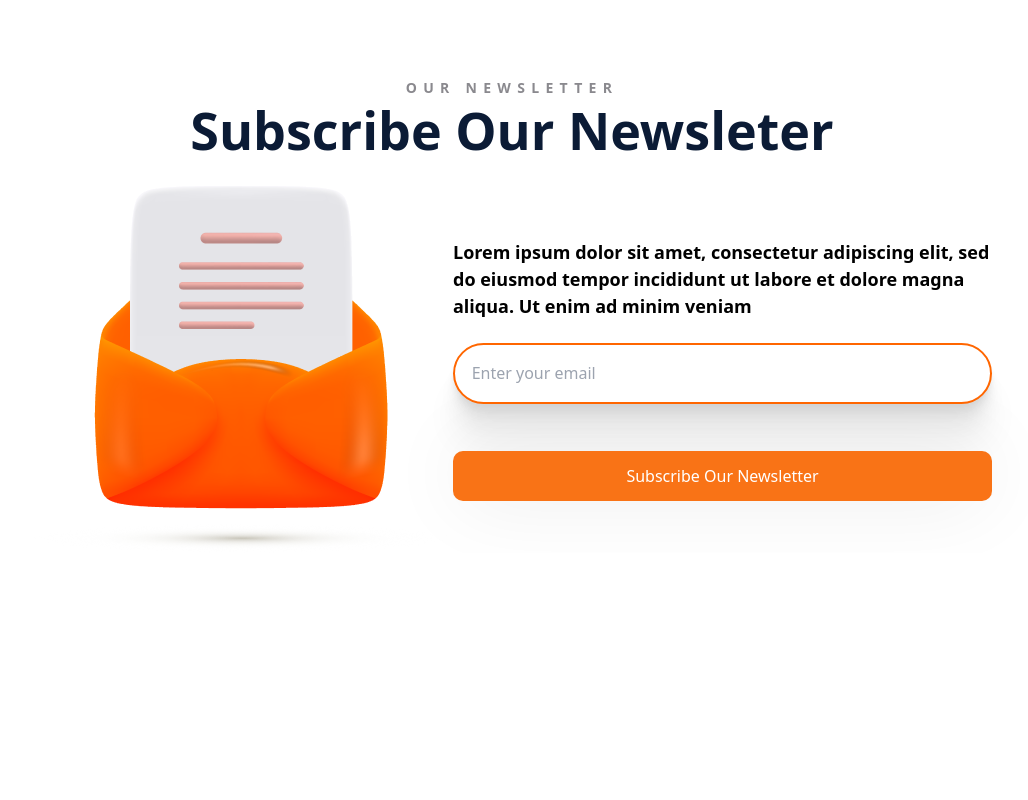
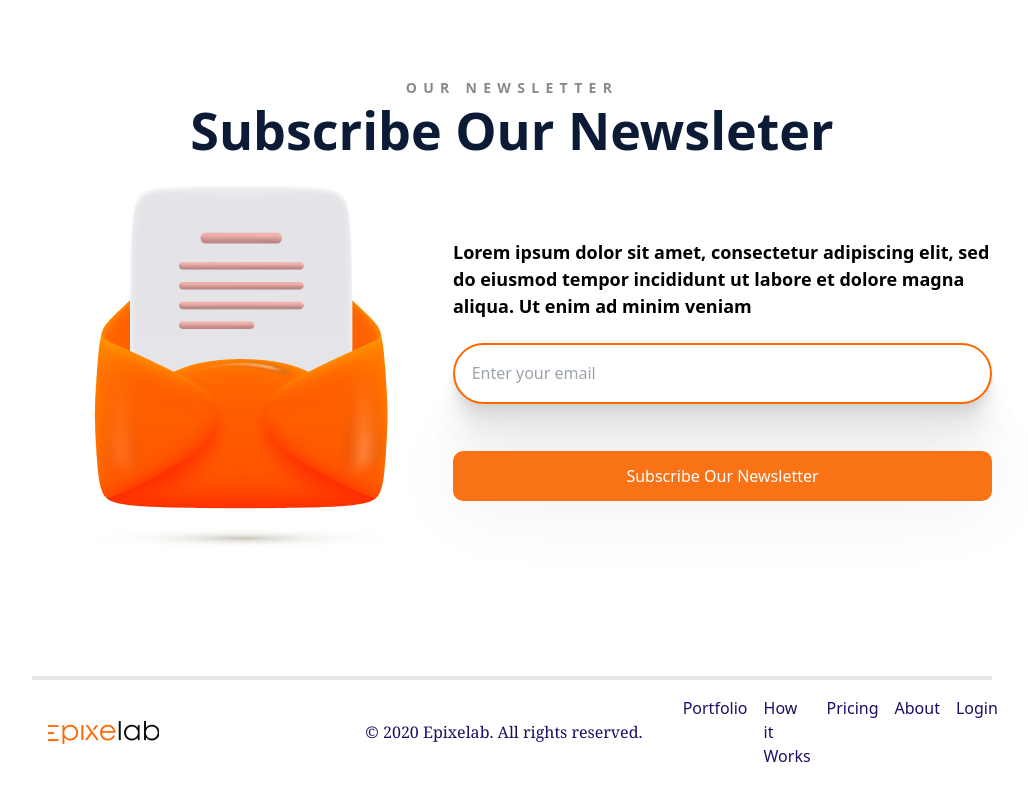
Before and after one commit to nethmina1028/Startup-Agency, a Next.js app in the folder my-app/: page / in a window 1280 px wide. Shown: the part 2410-3210 px from the top of the page, without its empty margins (128-1156 px from the left). Before the commit the page ends 2963 px from the top, so only its background shows below. Built offline with nearby package versions, Linux system fonts and the light colour scheme; a web font is replaced by a local one.

Commit message:
Footer done and finalized

```diff
--- /dev/null
+++ b/my-app/src/app/components/Footer.tsx
@@ -0,0 +1,27 @@
+import React from 'react'
+
+function Footer() {
+  return (
+    <div className='grid grid-col md:grid-cols-3 justify-between items-center gap-6 mb-4 p-4 border-t-4'>
+        <div>
+        <img src="/images/footer_logo.png" alt="footer logo" />
+        </div>
+
+        <div className="text-lightBlue text-[1rem] font-serif">
+          © 2020 Epixelab. All rights reserved.
+        </div>
+
+        <div className="flex gap-4">
+          <p className="text-lightBlue text-[1rem]">Portfolio</p>
+          <p className="text-lightBlue text-[1rem]">How it Works</p>
+          <p className="text-lightBlue text-[1rem]">Pricing</p>
+          <p className="text-lightBlue text-[1rem]">About</p>
+          <p className="text-lightBlue text-[1rem]">Login</p>
+        </div>
+
+
+    </div>
+  )
+}
+
+export default Footer
--- a/my-app/src/app/page.tsx
+++ b/my-app/src/app/page.tsx
@@ -1,4 +1,5 @@
 import Block from "./components/Block";
+import Footer from "./components/Footer";
 import Hero from "./components/Hero";
 import Navbar from "./components/Navbar";
 import News from "./components/News";
@@ -17,6 +18,7 @@ export default function Home() {
         <Block />
         <Testimonials />
         <News />
+        <Footer />
     </div>
 
     </main>
```
